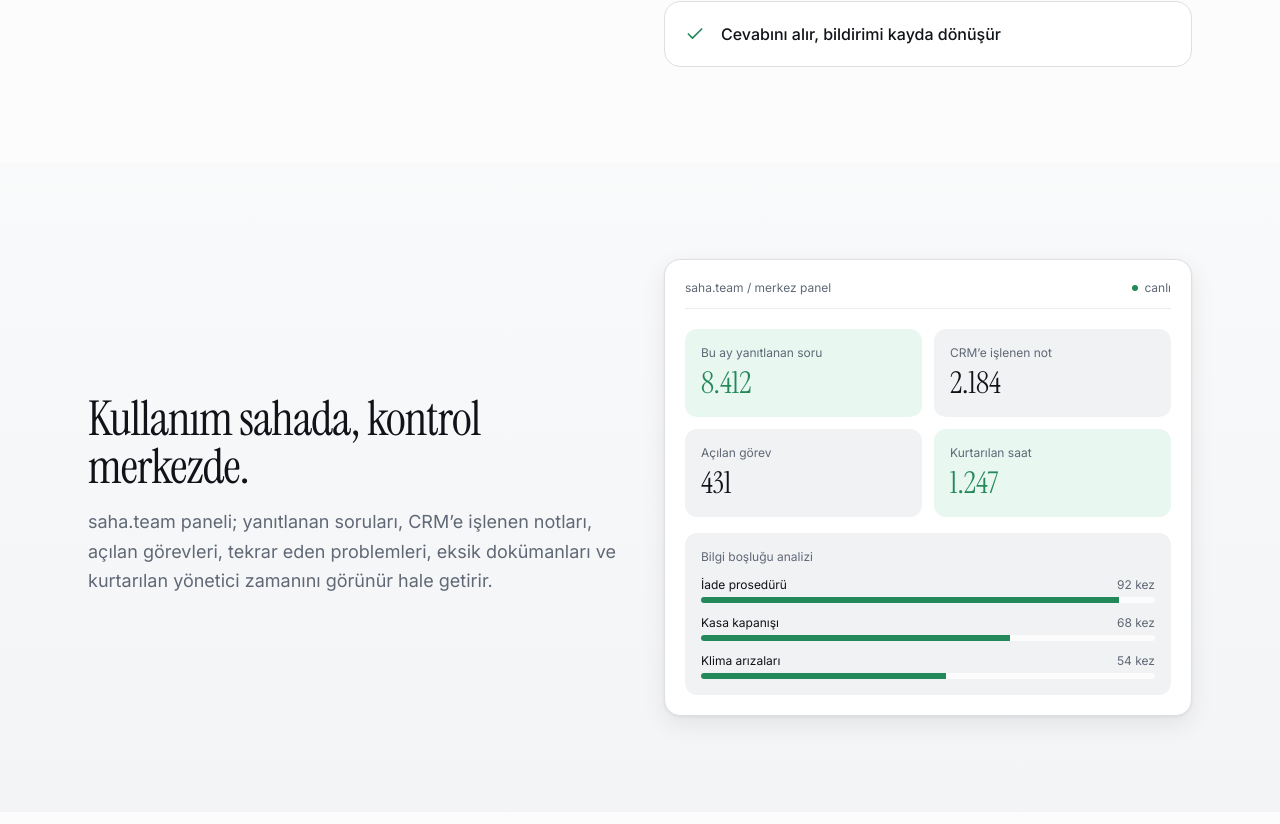
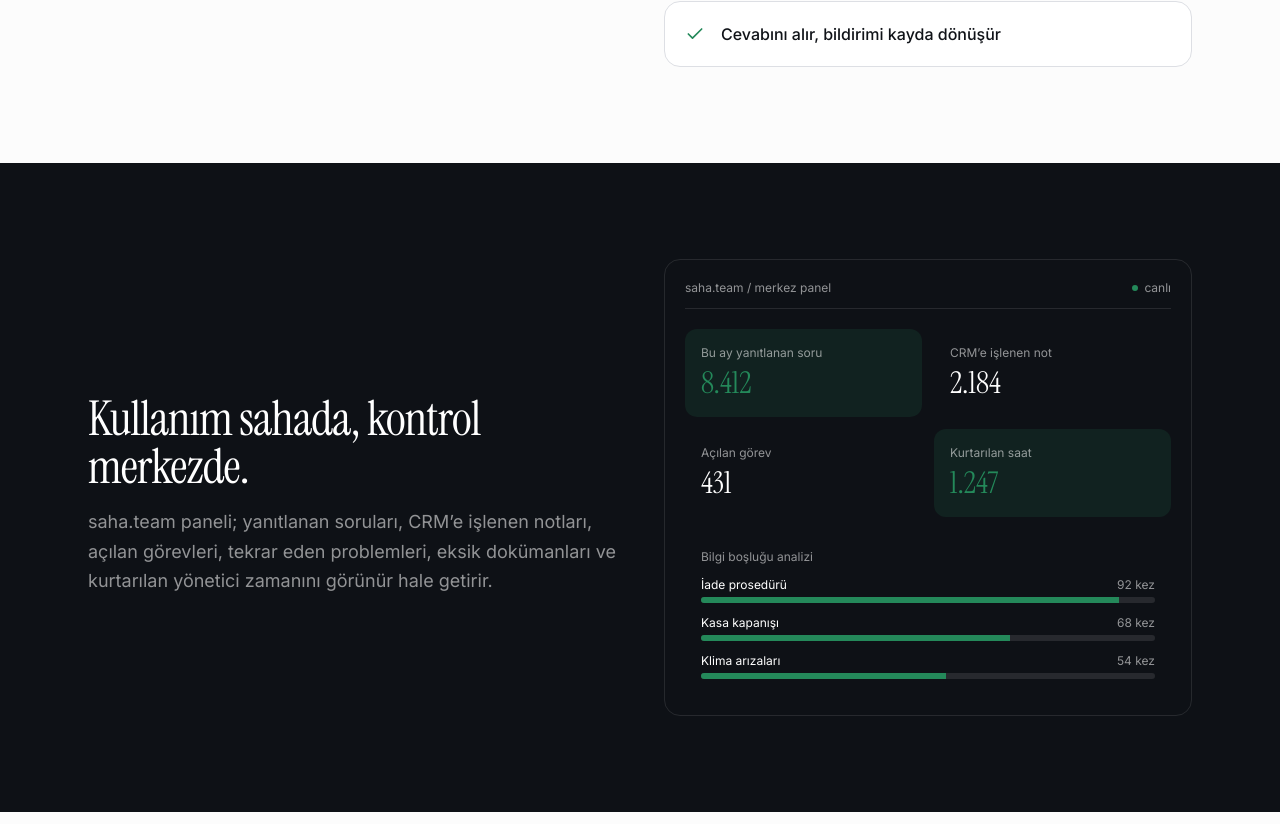
Before and after one commit to ozzyfi/saha-content-creator, a React (Vite) app: page / in a window 1280 px wide. Shown: the part 5936-6760 px from the top of the page. Built offline with nearby package versions, Linux system fonts and the light colour scheme; the HTML template or start-up script is replaced by a standard one.

Commit message:
Changes
Co-authored-by: ozzyfi <191212846+ozzyfi@users.noreply.github.com>

```diff
--- a/src/pages/Index.tsx
+++ b/src/pages/Index.tsx
@@ -363,28 +363,30 @@ const WhyWhatsApp = () => (
 );
 
 const Dashboard = () => (
-  <section className="bg-soft py-24">
+  <section className="bg-dark py-24">
     <div className="container-tight grid gap-12 md:grid-cols-2 md:items-center">
-      <SectionIntro title={<>Kullanım sahada, kontrol merkezde.</>}>
-        saha.team paneli; yanıtlanan soruları, CRM’e işlenen notları, açılan görevleri, tekrar eden problemleri, eksik dokümanları ve kurtarılan yönetici zamanını görünür hale getirir.
-      </SectionIntro>
-      <motion.div {...fadeUp} transition={{ duration: 0.6, delay: 0.1 }} className="rounded-2xl border border-border bg-card p-5 shadow-soft">
-        <div className="flex items-center justify-between border-b border-border/60 pb-3 text-xs text-muted-foreground">
+      <div className="[&_h2]:text-white [&_p]:text-white/55">
+        <SectionIntro title={<>Kullanım sahada, kontrol merkezde.</>}>
+          saha.team paneli; yanıtlanan soruları, CRM’e işlenen notları, açılan görevleri, tekrar eden problemleri, eksik dokümanları ve kurtarılan yönetici zamanını görünür hale getirir.
+        </SectionIntro>
+      </div>
+      <motion.div {...fadeUp} transition={{ duration: 0.6, delay: 0.1 }} className="rounded-2xl border border-white/10 bg-white/6 p-5">
+        <div className="flex items-center justify-between border-b border-white/10 pb-3 text-xs text-white/55">
           <span>saha.team / merkez panel</span>
           <span className="flex items-center gap-1.5"><span className="h-1.5 w-1.5 rounded-full bg-primary" /> canlı</span>
         </div>
         <div className="mt-5 grid grid-cols-2 gap-3">
-          <div className="rounded-xl bg-primary-soft p-4"><p className="text-xs text-muted-foreground">Bu ay yanıtlanan soru</p><p className="mt-1 font-serif text-3xl text-primary">8.412</p></div>
-          <div className="rounded-xl bg-secondary p-4"><p className="text-xs text-muted-foreground">CRM’e işlenen not</p><p className="mt-1 font-serif text-3xl">2.184</p></div>
-          <div className="rounded-xl bg-secondary p-4"><p className="text-xs text-muted-foreground">Açılan görev</p><p className="mt-1 font-serif text-3xl">431</p></div>
-          <div className="rounded-xl bg-primary-soft p-4"><p className="text-xs text-muted-foreground">Kurtarılan saat</p><p className="mt-1 font-serif text-3xl text-primary">1.247</p></div>
+          <div className="rounded-xl bg-primary/15 p-4"><p className="text-xs text-white/55">Bu ay yanıtlanan soru</p><p className="mt-1 font-serif text-3xl text-primary">8.412</p></div>
+          <div className="rounded-xl bg-white/6 p-4"><p className="text-xs text-white/55">CRM’e işlenen not</p><p className="mt-1 font-serif text-3xl text-white">2.184</p></div>
+          <div className="rounded-xl bg-white/6 p-4"><p className="text-xs text-white/55">Açılan görev</p><p className="mt-1 font-serif text-3xl text-white">431</p></div>
+          <div className="rounded-xl bg-primary/15 p-4"><p className="text-xs text-white/55">Kurtarılan saat</p><p className="mt-1 font-serif text-3xl text-primary">1.247</p></div>
         </div>
-        <div className="mt-4 rounded-xl bg-secondary p-4">
-          <p className="text-xs text-muted-foreground">Bilgi boşluğu analizi</p>
+        <div className="mt-4 rounded-xl bg-white/6 p-4">
+          <p className="text-xs text-white/55">Bilgi boşluğu analizi</p>
           {[["İade prosedürü", 92], ["Kasa kapanışı", 68], ["Klima arızaları", 54]].map(([label, value]) => (
             <div key={label as string} className="mt-3">
-              <div className="flex justify-between text-xs"><span>{label as string}</span><span className="text-muted-foreground">{value as number} kez</span></div>
-              <div className="mt-1 h-1.5 overflow-hidden rounded-full bg-background"><div className="h-full bg-primary" style={{ width: `${value}%` }} /></div>
+              <div className="flex justify-between text-xs text-white"><span>{label as string}</span><span className="text-white/55">{value as number} kez</span></div>
+              <div className="mt-1 h-1.5 overflow-hidden rounded-full bg-white/10"><div className="h-full bg-primary" style={{ width: `${value}%` }} /></div>
             </div>
           ))}
         </div>
```
